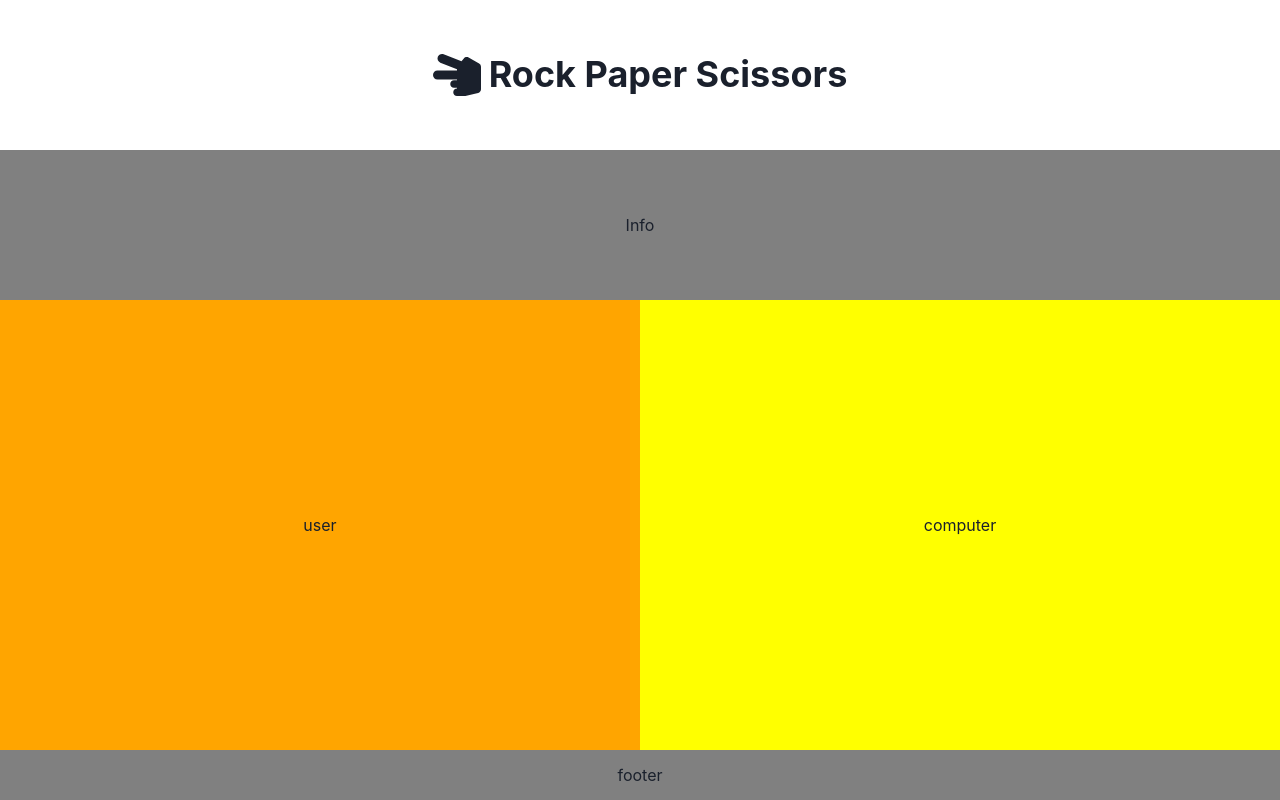
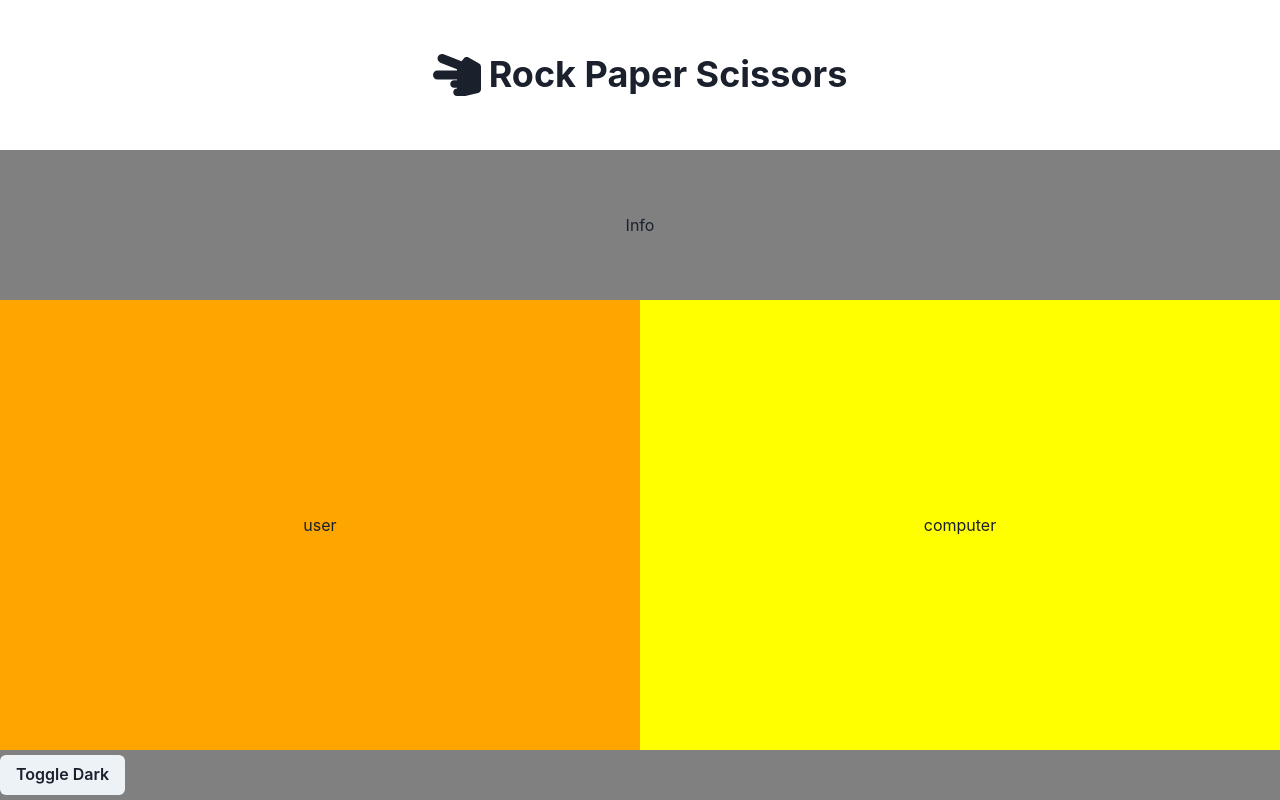
Before and after one commit to Netanel-Mordakhay/Rock-Paper-Scissors-Lizard-Spock, a React app: page / in a window 1280 px wide. Built offline with nearby package versions, Linux system fonts and the light colour scheme; the HTML template or start-up script is replaced by a standard one.

Commit message:
ColorMode switch built

```diff
--- a/src/App.tsx
+++ b/src/App.tsx
@@ -1,5 +1,6 @@
 import { Grid, GridItem } from "@chakra-ui/react";
 import Header from "./components/Header";
+import ColorSwitch from "./components/ColorSwitch";
 
 function App() {
   return (
@@ -25,20 +26,20 @@ function App() {
         //maxWidth="1024px"
         //margin="0 auto"
       >
-        <GridItem area={"header"} className="centered-content">
+        <GridItem area={"header"} className="contentBox centered">
           <Header />
         </GridItem>
-        <GridItem bg="gray" area={"info"} className="centered-content">
+        <GridItem bg="gray" area={"info"} className="contentBox centered">
           Info
         </GridItem>
-        <GridItem bg="orange" area={"user"} className="centered-content">
+        <GridItem bg="orange" area={"user"} className="contentBox centered">
           user
         </GridItem>
-        <GridItem bg="yellow" area={"computer"} className="centered-content">
+        <GridItem bg="yellow" area={"computer"} className="contentBox centered">
           computer
         </GridItem>
-        <GridItem bg="gray" area={"footer"} className="centered-content">
-          footer
+        <GridItem bg="gray" area={"footer"} className="contentBox">
+          <ColorSwitch />
         </GridItem>
       </Grid>
     </>
--- /dev/null
+++ b/src/components/ColorSwitch.tsx
@@ -0,0 +1,13 @@
+import { Button, useColorMode } from "@chakra-ui/react";
+
+const ColorSwitch = () => {
+  const { colorMode, toggleColorMode } = useColorMode();
+
+  return (
+    <Button onClick={toggleColorMode}>
+      Toggle {colorMode === "light" ? "Dark" : "Light"}
+    </Button>
+  );
+};
+
+export default ColorSwitch;
--- a/src/index.css
+++ b/src/index.css
@@ -1,7 +1,10 @@
-.centered-content {
+.contentBox {
   display: flex;
+  align-items: center;
+}
+
+.centered {
   justify-content: center;
-  align-items: center;
   text-align: center;
 }
 
```
Also changed, not shown: src/components/Footer.tsx (added).
